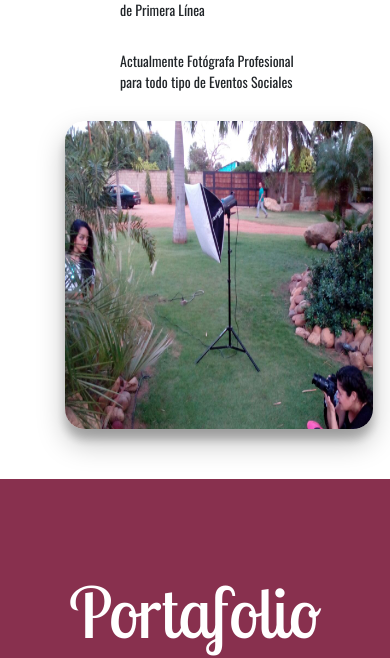
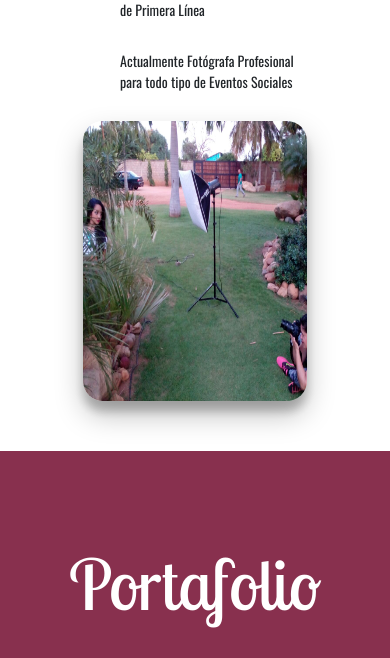
Before and after one commit to fabiolaportillo/fabiolaportillo.github.io, a plain HTML site: page index.html in a window 390 px wide. Shown: the part 1445-2103 px from the top of the page. Drawn offline with nearby package versions, Linux system fonts and the light colour scheme; some icons are missing.

Commit message:
Update master.css

```diff
--- a/sass/master.css
+++ b/sass/master.css
@@ -3,9 +3,9 @@
     font-size: 14px !important; }
 
   .cuadro-foto {
-    height: 22em !important;
-    width: 22em !important;
-    background-size: 25em 28em !important; }
+    height: 20em !important;
+    width: 16em !important;
+    background-size: 20em 22em !important; }
 
   .foto-col {
     width: 100% !important; }
@@ -138,7 +138,7 @@ i {
     justify-content: center; }
 
 #contact {
-  background-image: url(../img/contact.jpg);
+  background-image: url(../img/contact.JPG);
   background-size: 1400px 1000px;
   background-attachment: fixed;
   color: #333333;
```
